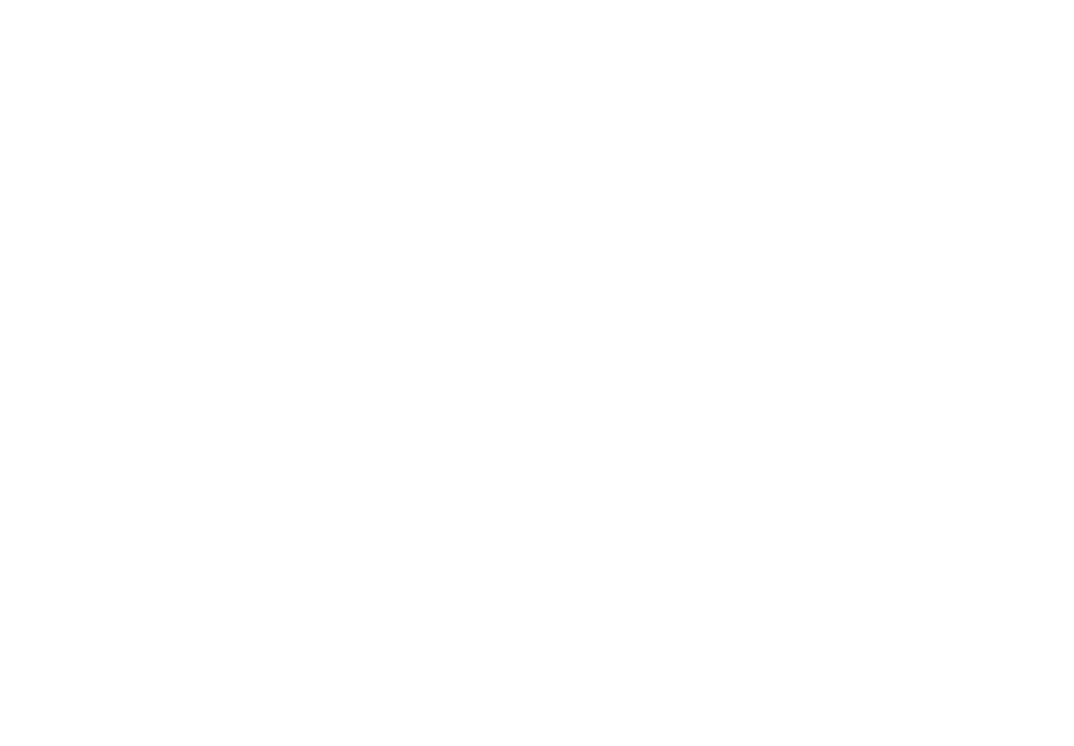
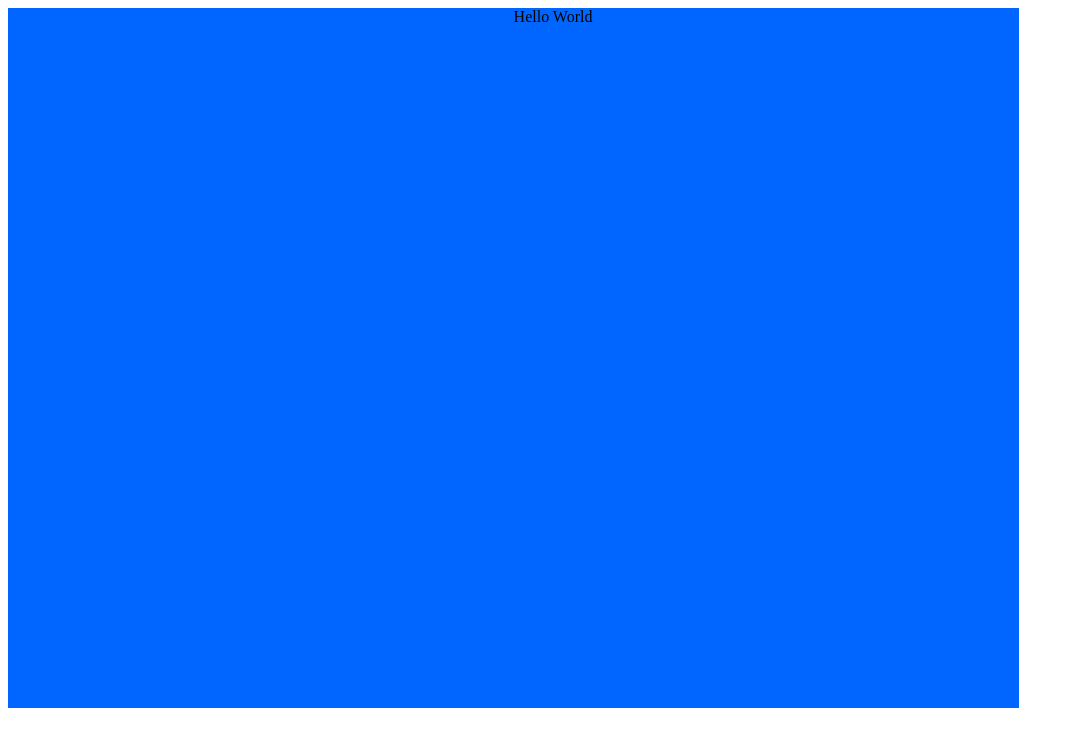
Before and after one commit to venerati/blueBoxProject, a plain HTML site: page blueBoxProject/index.html in a window 1280 px wide. Shown: the whole page, without its empty margins (0-1074 px from the left). Drawn offline with Linux system fonts and the light colour scheme.

Commit message:
Js is set up so that desired action takes place

```diff
--- a/blueBoxProject/index.html
+++ b/blueBoxProject/index.html
@@ -6,6 +6,10 @@
 	<link rel="stylesheet" type="text/css" href="main.css">
 </head>
 <body>
+<div id="blueBox" onclick="toggle()">
 
+	<div id="text" class="class1">Hello World</div>
+
+</div>
 </body>
 </html>
--- a/blueBoxProject/main.css
+++ b/blueBoxProject/main.css
@@ -0,0 +1,20 @@
+#blueBox {
+	background: #0066FF;
+	height: 700px;
+	width: 80%;
+	border:10px;
+	border-color: #9494B8;
+	position: relative;
+}
+
+.class1 {
+	position: absolute;
+	margin-left: 50%;
+	top: 0;
+}
+
+.class2 {
+	position: absolute;
+	margin-left: 50%;
+	bottom: 0;
+}
--- a/blueBoxProject/main.js
+++ b/blueBoxProject/main.js
@@ -0,0 +1,13 @@
+
+	//var box = document.getElementById('bluebox');
+
+function toggle() {
+	var text = document.getElementById('text');
+
+	if (text.className === 'class1') {
+		text.className = 'class2';
+	} else {
+		text.className = 'class1';
+	}
+
+};
```
Also changed, not shown: blueBoxProject/instructions.txt, 1 other file.
